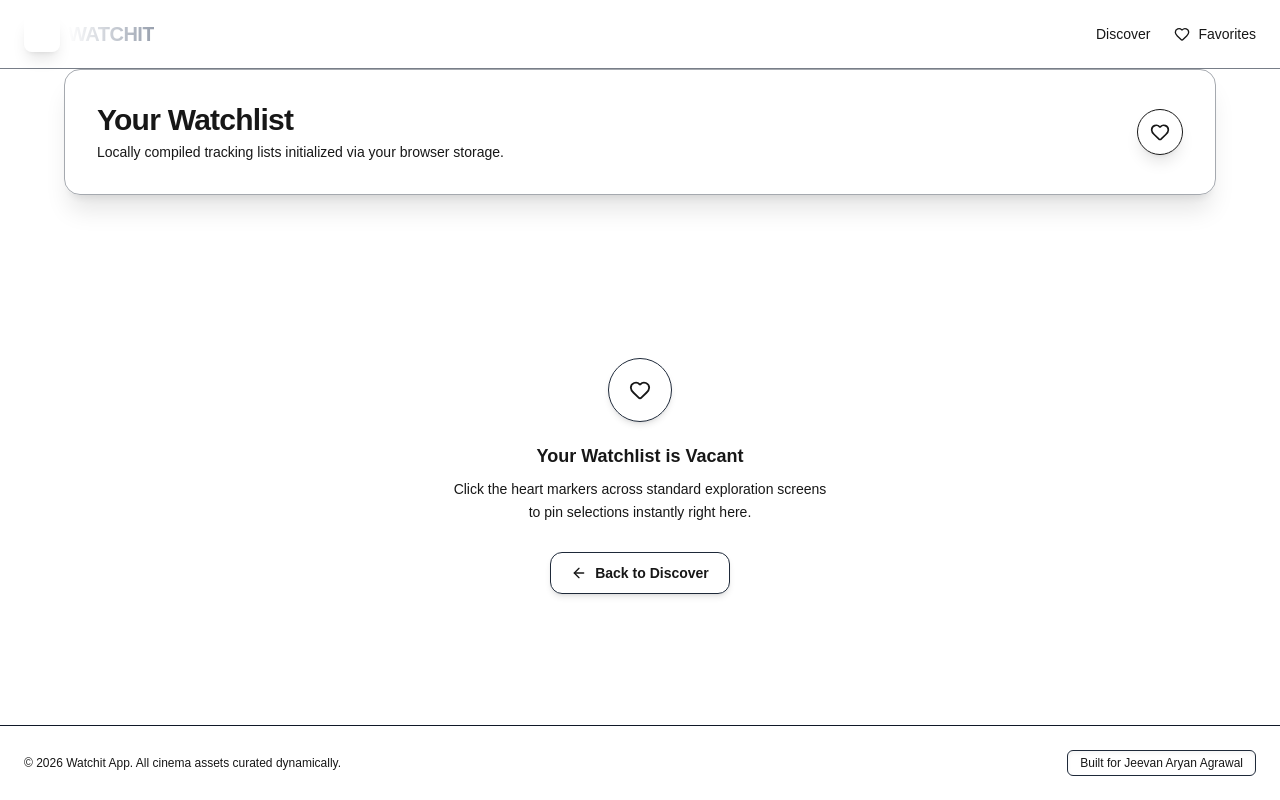
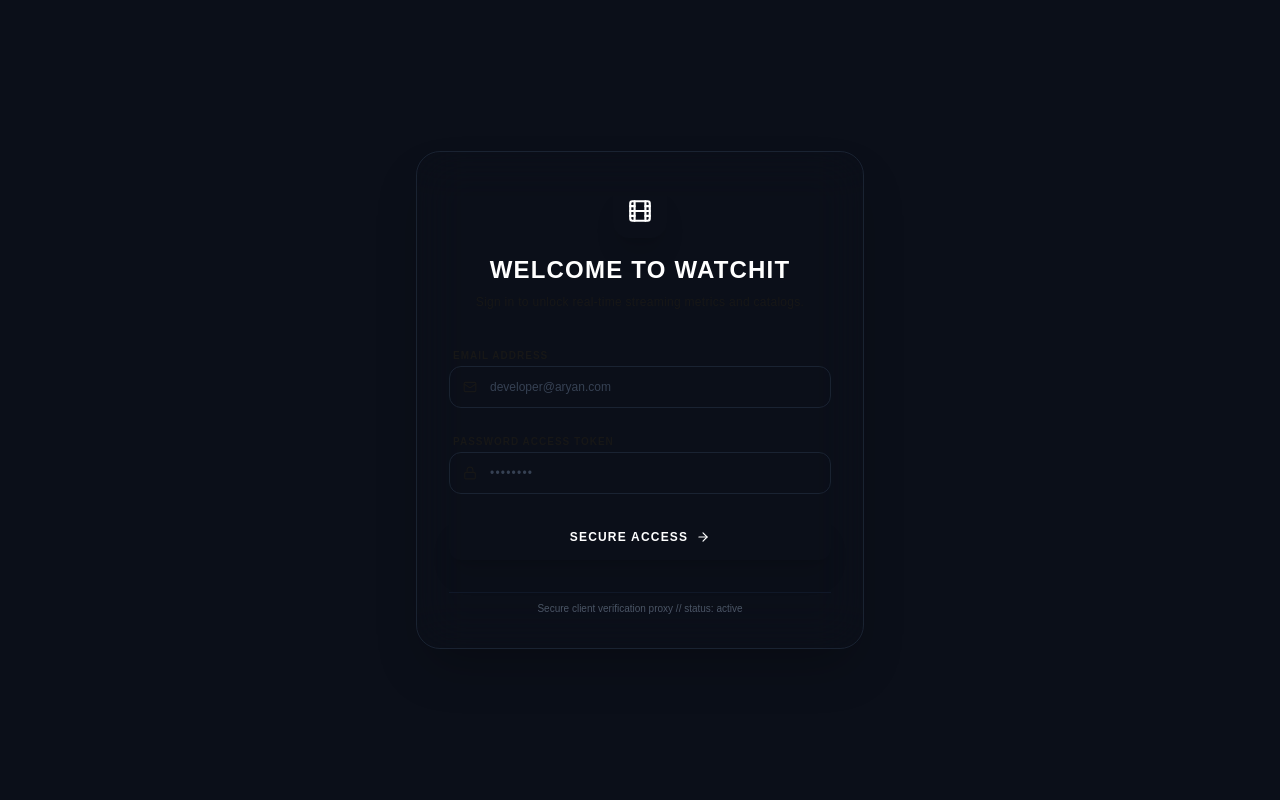
Before and after one commit to aryan30-tp/movie-finder-aryan, a Next.js app: page /favorites in a window 1280 px wide. Built offline with nearby package versions, Linux system fonts and the light colour scheme.

Commit message:
Dummy Auth

```diff
--- a/src/app/layout.tsx
+++ b/src/app/layout.tsx
@@ -5,6 +5,8 @@ import "./globals.css";
 import { Navbar } from "@/components/shared/Navbar";
 import { Footer } from "@/components/shared/Footer";
 import { SplashWrapper } from "@/components/shared/SplashWrapper";
+import { DummyLogin } from "@/components/shared/DummyLogin";
+import { AnimatePresence, motion } from "framer-motion";
 
 export default function RootLayout({
   children,
@@ -12,6 +14,7 @@ export default function RootLayout({
   children: React.ReactNode;
 }>) {
   const [mousePos, setMousePos] = useState({ x: 0, y: 0 });
+  const [isLoggedIn, setIsLoggedIn] = useState(false);
 
   useEffect(() => {
     const handleMouseMove = (e: MouseEvent) => {
@@ -24,7 +27,7 @@ export default function RootLayout({
   return (
     <html lang="en">
       <body className="bg-brand-bg text-brand-textPrimary antialiased selection:bg-brand-accent selection:text-white relative min-h-screen overflow-x-hidden">
-        {/* Ambient Mouse Tracker Glow */}
+        {/* Ambient Mouse Tracker Glow Mesh */}
         <div
           className="pointer-events-none fixed inset-0 z-0 transition-opacity duration-500 opacity-40 mix-blend-screen"
           style={{
@@ -34,12 +37,34 @@ export default function RootLayout({
 
         <div className="relative z-10 flex flex-col min-h-screen">
           <SplashWrapper>
-            <Navbar />
-            {/* Expanded to max-w-[1600px] with widened padding for a fluid cinema layout on all laptops */}
-            <main className="flex-grow flex flex-col px-4 sm:px-10 lg:px-16 max-w-[1600px] w-full mx-auto relative z-10">
-              {children}
-            </main>
-            <Footer />
+            <AnimatePresence mode="wait">
+              {!isLoggedIn ? (
+                <motion.div
+                  key="login-gate"
+                  initial={{ opacity: 1 }}
+                  exit={{ opacity: 0, y: -20 }}
+                  transition={{ duration: 0.4 }}
+                  className="w-full"
+                >
+                  <DummyLogin onLoginSuccess={() => setIsLoggedIn(true)} />
+                </motion.div>
+              ) : (
+                <motion.div
+                  key="main-app"
+                  initial={{ opacity: 0, y: 20 }}
+                  animate={{ opacity: 1, y: 0 }}
+                  transition={{ duration: 0.5, ease: "easeOut" }}
+                  className="flex flex-col min-h-screen w-full"
+                >
+                  <Navbar />
+                  {/* Expanded cinema layout viewport dimensions matching high-end monitors perfectly */}
+                  <main className="flex-grow flex flex-col px-4 sm:px-10 lg:px-16 max-w-[1600px] w-full mx-auto relative z-10">
+                    {children}
+                  </main>
+                  <Footer />
+                </motion.div>
+              )}
+            </AnimatePresence>
           </SplashWrapper>
         </div>
       </body>
--- /dev/null
+++ b/src/components/shared/DummyLogin.tsx
@@ -0,0 +1,113 @@
+'use client';
+
+import React, { useState } from 'react';
+import { motion } from 'framer-motion';
+import { Film, Lock, Mail, ArrowRight } from 'lucide-react';
+
+interface DummyLoginProps {
+  onLoginSuccess: () => void;
+}
+
+export function DummyLogin({ onLoginSuccess }: DummyLoginProps) {
+  const [email, setEmail] = useState('');
+  const [password, setPassword] = useState('');
+  const [isSubmitting, setIsSubmitting] = useState(false);
+
+  const handleSubmit = (e: React.FormEvent) => {
+    e.preventDefault();
+    setIsSubmitting(true);
+
+    // Simulate a fast, high-performance auth token handshake response frame
+    setTimeout(() => {
+      setIsSubmitting(false);
+      onLoginSuccess();
+    }, 1200);
+  };
+
+  return (
+    <div className="fixed inset-0 z-40 bg-[#0B0F19] flex items-center justify-center p-4 overflow-hidden select-none">
+      {/* Absolute Ambient Background Highlights */}
+      <div className="absolute top-1/4 left-1/3 w-72 h-72 rounded-full bg-brand-accent/10 blur-[100px] pointer-events-none" />
+      <div className="absolute bottom-1/4 right-1/3 w-72 h-72 rounded-full bg-brand-secondary/10 blur-[100px] pointer-events-none" />
+
+      <motion.div
+        initial={{ opacity: 0, y: 30, scale: 0.98 }}
+        animate={{ opacity: 1, y: 0, scale: 1 }}
+        transition={{ type: 'spring', stiffness: 120, damping: 20 }}
+        className="w-full max-w-md bg-brand-surface/40 backdrop-blur-xl border border-gray-800/80 p-8 rounded-3xl shadow-2xl space-y-8 flex flex-col relative z-10"
+      >
+        {/* Core Header Identity Logo block */}
+        <div className="text-center space-y-2 flex flex-col items-center">
+          <div className="p-3.5 rounded-2xl bg-brand-gradient text-white shadow-xl shadow-brand-accent/20 max-w-max">
+            <Film size={26} />
+          </div>
+          <h2 className="text-2xl font-black text-white tracking-wider mt-2">
+            WELCOME TO WATCH<span className="text-brand-accent">IT</span>
+          </h2>
+          <p className="text-xs text-brand-textMuted tracking-wide">
+            Sign in to unlock real-time streaming metrics and catalogs.
+          </p>
+        </div>
+
+        {/* Input Interactive Fields Form */}
+        <form onSubmit={handleSubmit} className="space-y-5">
+          <div className="space-y-1.5 relative">
+            <label className="text-[10px] font-bold uppercase tracking-widest text-brand-textMuted pl-1">
+              Email Address
+            </label>
+            <div className="relative group">
+              <Mail size={14} className="absolute left-3.5 top-1/2 -translate-y-1/2 text-brand-textMuted group-focus-within:text-brand-accent transition-colors" />
+              <input
+                type="email"
+                required
+                value={email}
+                onChange={(e) => setEmail(e.target.value)}
+                placeholder="developer@aryan.com"
+                className="w-full bg-brand-bg/60 text-brand-textPrimary text-xs border border-gray-800/80 rounded-xl pl-10 pr-4 py-3 focus:outline-none focus:border-brand-accent/50 focus:ring-1 focus:ring-brand-accent/20 transition-all placeholder:text-gray-700 font-medium"
+              />
+            </div>
+          </div>
+
+          <div className="space-y-1.5 relative">
+            <label className="text-[10px] font-bold uppercase tracking-widest text-brand-textMuted pl-1">
+              Password Access Token
+            </label>
+            <div className="relative group">
+              <Lock size={14} className="absolute left-3.5 top-1/2 -translate-y-1/2 text-brand-textMuted group-focus-within:text-brand-accent transition-colors" />
+              <input
+                type="password"
+                required
+                value={password}
+                onChange={(e) => setPassword(e.target.value)}
+                placeholder="••••••••"
+                className="w-full bg-brand-bg/60 text-brand-textPrimary text-xs border border-gray-800/80 rounded-xl pl-10 pr-4 py-3 focus:outline-none focus:border-brand-accent/50 focus:ring-1 focus:ring-brand-accent/20 transition-all placeholder:text-gray-700 font-medium tracking-widest"
+              />
+            </div>
+          </div>
+
+          <button
+            type="submit"
+            disabled={isSubmitting}
+            className="w-full mt-2 py-3.5 px-4 rounded-xl font-extrabold text-xs tracking-widest uppercase bg-brand-gradient text-white border border-transparent hover:opacity-95 shadow-xl shadow-brand-accent/10 transition-all flex items-center justify-center gap-2 cursor-pointer disabled:cursor-not-allowed transform active:scale-98"
+          >
+            {isSubmitting ? (
+              <div className="w-4 h-4 rounded-full border-2 border-white/30 border-t-white animate-spin" />
+            ) : (
+              <>
+                <span>Secure Access</span>
+                <ArrowRight size={14} />
+              </>
+            )}
+          </button>
+        </form>
+
+        {/* Informative Footer Sublabel */}
+        <div className="text-center pt-2 border-t border-gray-900">
+          <p className="text-[10px] text-gray-600 font-mono tracking-normal">
+            Secure client verification proxy // status: active
+          </p>
+        </div>
+      </motion.div>
+    </div>
+  );
+}
```
